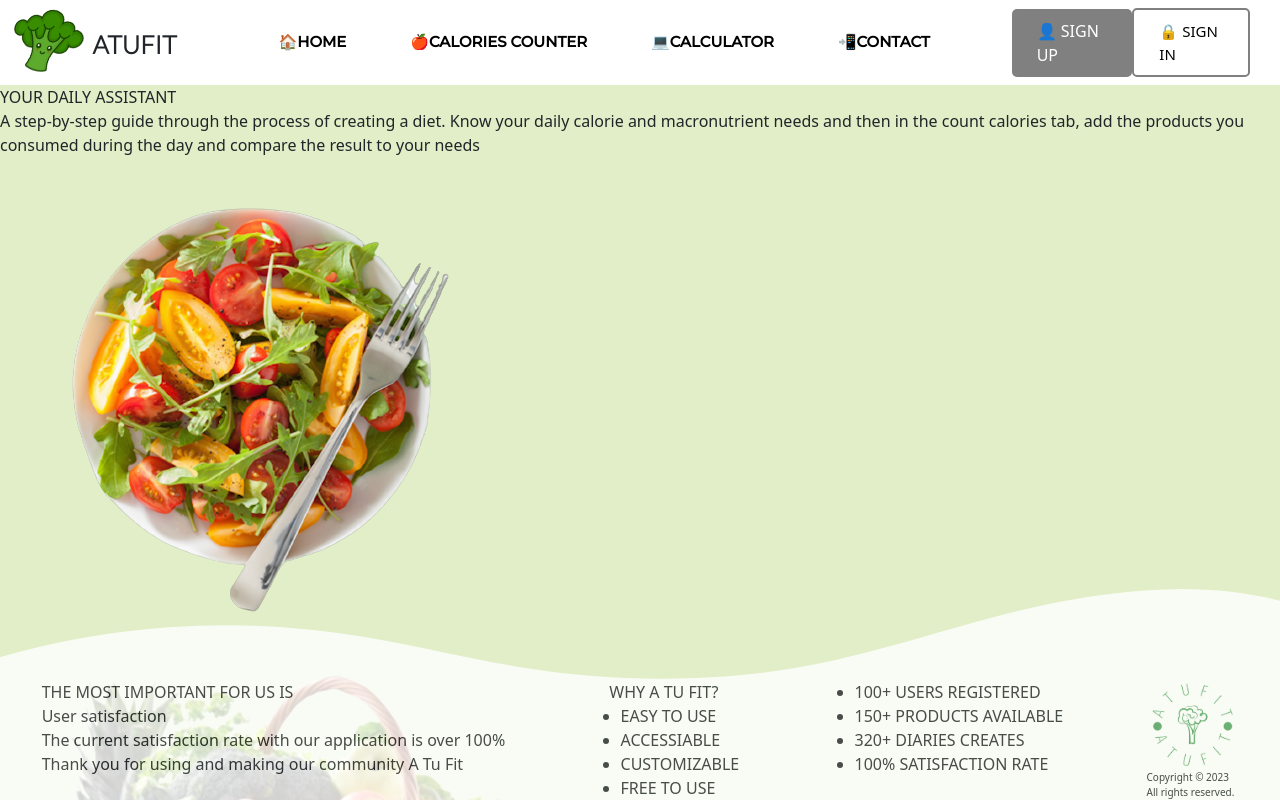
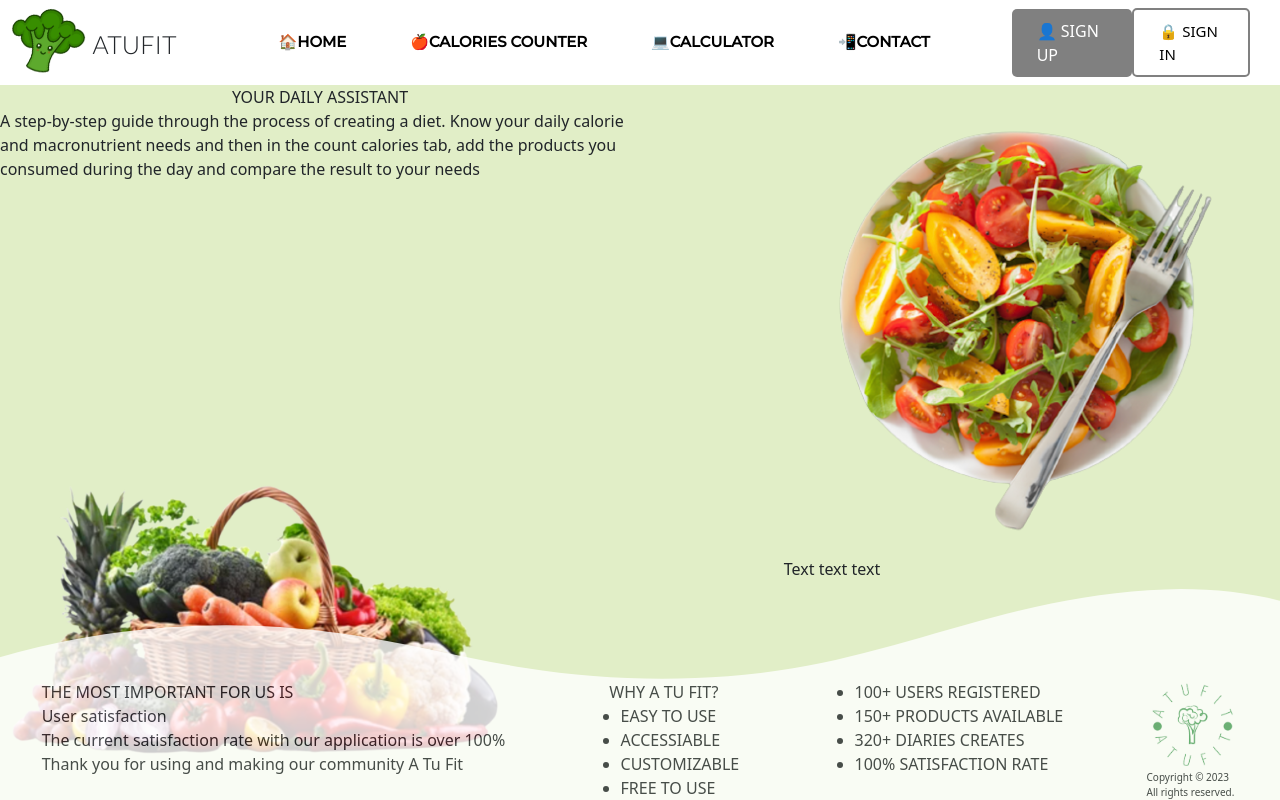
Before and after one commit to PatrycjaBochnak/ATuFit, a React (Create React App) app: page / in a window 1280 px wide. Shown: the top 800 px of the page. Built offline with nearby package versions, Linux system fonts and the light colour scheme.

Commit message:
adding style to homepage

```diff
--- a/src/components/calculatorBMR.js
+++ b/src/components/calculatorBMR.js
@@ -102,12 +102,12 @@ class CalculatorBMR extends Component {
     }
     let result;
     if (this.state.bmr) {
-      result = <div className="resultBMR">Your basic metabolism is: {this.state.bmr.toFixed(0)} calories</div>;
+      result = <div className="resultBMR">Your basic metabolism is: {this.state.bmr} calories</div>;
     }
 
     let resultAct;
     if (this.state.bmr) {
-      resultAct = <div className="resultTDEE">Your total metabolism is {this.state.finalResult.toFixed(0)} calories</div>;
+      resultAct = <div className="resultTDEE">Your total metabolism is {this.state.finalResult} calories</div>;
     }
 
 
--- a/src/styles/_homePage.scss
+++ b/src/styles/_homePage.scss
@@ -1,10 +1,20 @@
-.firstSlide {
-  display: flex;
-  flex-direction: column;
-  align-items: flex-start;
-  justify-content: space-between;
+.salad1 {
+    float: right;
+    margin-top: -100px;
+    width: 40%;
 }
-.secondSlide {
-  display: flex;
-  align-items: flex-end;
+.heading1, .heading2 {
+    width: 50%;
+    display: flex;
+    justify-content: center;
 }
+.vegetables {
+    float: left;
+    margin-top: -100px;
+    width: 40%;
+}
+.heading3 {
+    width: 50%;
+    display: flex;
+    justify-content: center;
+}
--- a/src/styles/_navBar.scss
+++ b/src/styles/_navBar.scss
@@ -89,8 +89,10 @@
 }
 .link:hover {
   color: green !important;
-  font-size: 16px;
   background-size: 100% 2px;
+}
+.link:active {
+  transform: translateY(2px);
 }
 .link:first-child::before {
   content: "🏠";
@@ -108,12 +110,8 @@
   height: 90px;
   margin-right: 20px;
   font-family: "lato";
-  font-weight: 900;
+  font-weight: 100;
   font-size: 25px;
   display: flex;
   align-items: center;
-  transition: 0.3s;
 }
-.companyName:hover {
-  font-size: 26px;
-}
```
